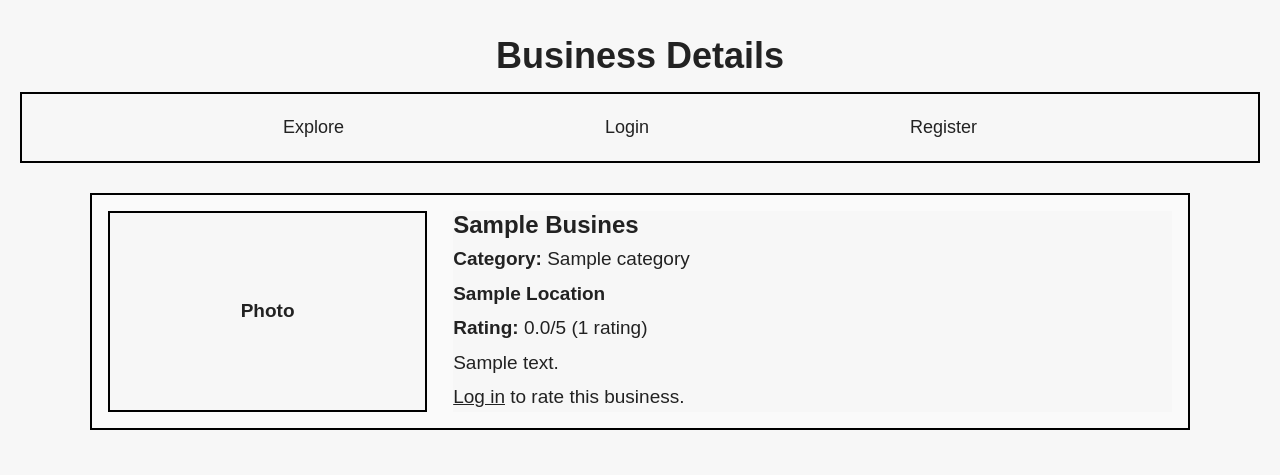
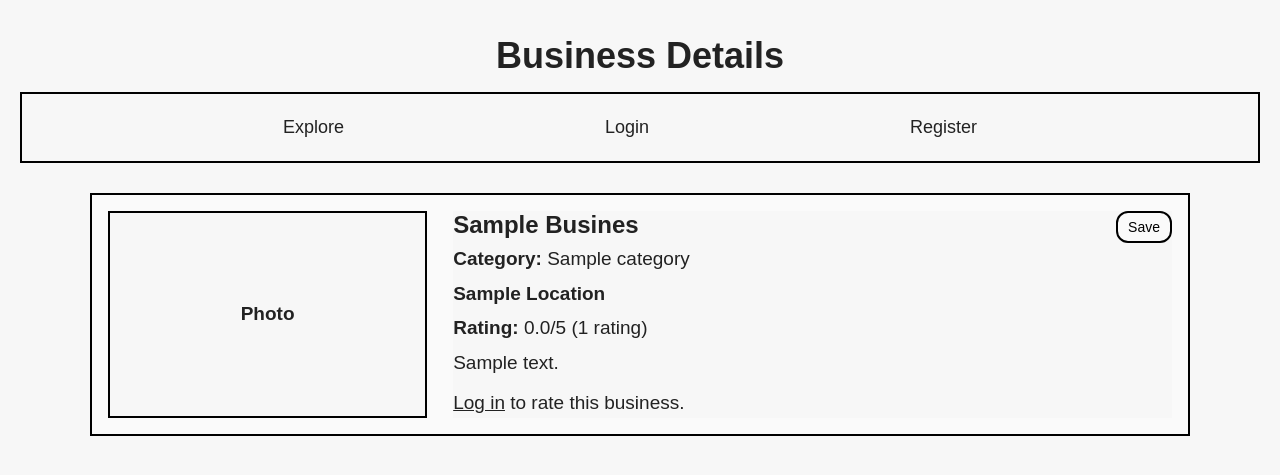
Before and after one commit to KingBobSkibidi/FBLC-business-project, a Flask app: template templates/business_details.html in a window 1280 px wide. Shown: the top 475 px of the page. Run offline with Flask 3, Linux system fonts and the light colour scheme; the template is opened without the code that fills it: most values are stand-ins (such as "Sample title", 1, 10 or a date in 2020); some libraries are stand-ins or nearby versions.

Commit message:
Feb 19: show saved button on business details page
- show saved button on business details page (when you click view on business)

```diff
--- a/app.py
+++ b/app.py
@@ -146,6 +146,7 @@ def business_details(business_id):
 
     # fetch user's rating (if any)
     user_rating = None
+    is_saved = False
     if "user_id" in session:
         cur.execute(
             """
@@ -159,6 +160,17 @@ def business_details(business_id):
         if user_row:
             user_rating = user_row["rating"]
 
+        # fetch user's saved status
+        cur.execute(
+            """
+            SELECT 1
+            FROM saved_businesses
+            WHERE user_id = %s AND business_id = %s
+            """,
+            (session["user_id"], business_id),
+        )
+        is_saved = cur.fetchone() is not None
+
     # close database
     cur.close()
     conn.close()
@@ -170,6 +182,7 @@ def business_details(business_id):
         avg_rating=rating_stats["avg_rating"],
         rating_count=rating_stats["rating_count"],
         user_rating=user_rating,
+        is_saved=is_saved,
     )
 
 # handle rating submission
--- a/locally_db.sql
+++ b/locally_db.sql
@@ -7,7 +7,6 @@ CREATE TABLE IF NOT EXISTS users (
     email TEXT UNIQUE NOT NULL,
     password_hash TEXT NOT NULL
 );
-
 
 -- create business table if it does not exist to business profiles and details
 CREATE TABLE IF NOT EXISTS businesses (
--- a/templates/business_details.html
+++ b/templates/business_details.html
@@ -56,6 +56,17 @@
                     <!-- full business description -->
                     <p>{{ business.description }}</p>
 
+                    <!-- save/unsave button -->
+                    {% if is_saved %}
+                        <form method="POST" action="{{ url_for('unsave_business', business_id=business.id) }}">
+                            <button class="card-save" type="submit">Saved</button>
+                        </form>
+                    {% else %}
+                        <form method="POST" action="{{ url_for('save_business', business_id=business.id) }}">
+                            <button class="card-save" type="submit">Save</button>
+                        </form>
+                    {% endif %}
+
                     <!-- rating form (only if logged in) -->
                     {% if session.get("user_id") %}
                         <form method="post" action="{{ url_for('rate_business', business_id=business.id) }}">
```
